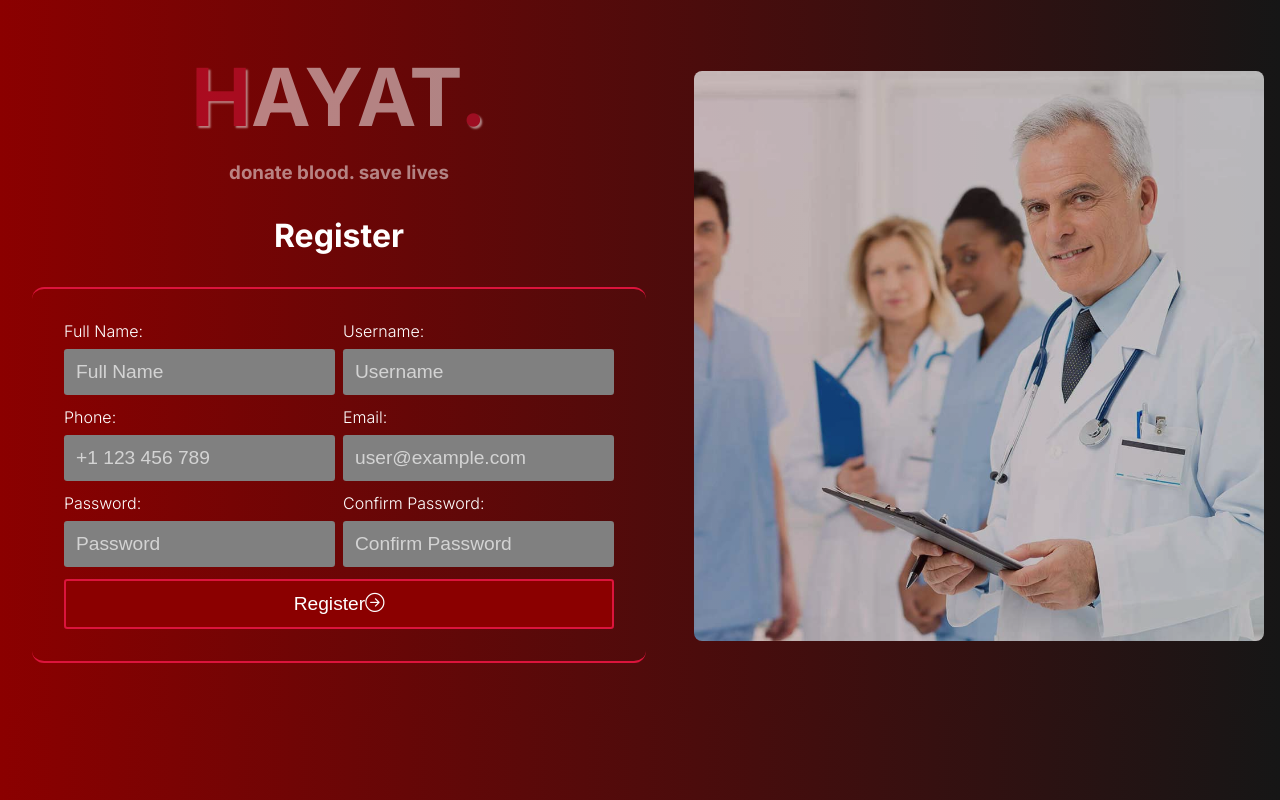
After one commit to Chareeef/HAYAT, a Python web app: template templates/register.html in a window 1280 px wide. The commit adds this page. Run offline with Jinja, Linux system fonts and the light colour scheme; the template is opened without the code that fills it, so the values that code supplies are empty.

Commit message:
feat: add register page

```diff
--- a/static/styles/main.css
+++ b/static/styles/main.css
@@ -157,6 +157,11 @@ header {
     }
 }
 
+.buttons {
+    display: flex;
+    gap: 1rem;
+
+
     .login_btn {
         padding: .2rem;
         border: 2px solid var(--tertiary-clr);
@@ -174,6 +179,26 @@ header {
     .login_btn:hover {
         scale: 1.1;
         transition: all 200ms ease;
+    }
+
+    .register_btn {
+        padding: .2rem;
+        border: 2px solid var(--tertiary-clr);
+        border-radius: .375rem;
+        background-color: var(--primary-clr);
+        width: 10dvw;
+        font-size: 1.2rem;
+        font-weight: 100;
+        color: var(--secondary-clr);
+
+        cursor: pointer;
+        transition: all 500ms ease;
+    }
+
+    .register_btn:hover {
+        scale: 1.1;
+        transition: all 200ms ease;
+    }
 }
 
 .toggle_btn {
@@ -715,9 +740,144 @@ section:nth-child(odd) {
 }
 
 
+/* ====================================
+        REGISTER PAGE
+=======================================*/
+
+
+.register {
+    display: flex;
+    justify-content: space-between;
+    columns: 2;
+    height: 100%;
+
+    .register_content {
+        flex: 6;
+        display: flex;
+        align-items: center;
+        flex-direction: column;
+        justify-content: space-between;
+        gap: 2rem;
+        padding-inline: 2rem;
+        margin-block: 3rem;
+
+        .register_title {
+            opacity: .5;
+            display: flex;
+            flex-direction: column;
+            align-items: center;
+            gap: 1rem;
+
+            .main_register_title,
+            .main_register_subtitle {
+                color: var(--secondary-clr);
+            }
+
+            .main_register_title {
+                font-size: 5rem;
+            }
+
+            .main_register_title::first-letter,
+            span {
+                color: var(--tertiary-clr);
+                text-shadow: 2px 2px 2px var(--secondary-clr);
+            }
+        }
+
+        .register_page_title {
+            font-size: 2rem;
+            text-align: center;
+        }
+
+
+    }
+
+    .register_form {
+        min-width: 35dvw;
+        padding-inline: 2rem;
+        padding-block: 2rem;
+        display: flex;
+        flex-direction: column;
+        justify-content: center;
+        gap: .75rem;
+
+        border-radius: .75rem;
+        border-block: 2px solid var(--tertiary-clr);
+
+        >div {
+            display: flex;
+            flex: 1 0 0;
+            gap: .5rem;
+            justify-content: space-between;
+            /* align-items: center; */
+
+            .group {
+                display: flex;
+                flex-direction: column;
+
+                >label{
+                    font-weight: 300;
+                    padding-block-end: .5rem;
+                }
+
+                >input {
+                    border-radius: .2rem;
+                    padding: .75rem;
+                    font-size: 1.2rem;
+                    color: black;
+                    background-color: grey;
+                }
+
+                >input::placeholder {
+                    color: lightgrey;
+                }
+            }
+
+        }
+
+        .submit {
+            border-radius: .2rem;
+            padding: .75rem;
+            font-size: 1.2rem;
+
+            background-color: var(--primary-clr);
+            border: 2px solid var(--tertiary-clr);
+            color: var(--secondary-clr);
+            min-width: calc(0.5 * 20dvh)
+            transition: all 500ms ease;
+        }
+
+        .submit:hover {
+            box-shadow: 0 2px 0 var(--secondary-clr);
+            scale: 1.08;
+            transition: all 200ms ease;
+        }
+    }
+
+
+    .register_hero_image {
+
+        display: flex;
+        flex: 6;
+        align-items: center;
+        justify-content: center;
+        margin: 0;
+        margin: 1rem;
+        border-radius: .75rem;
+
+        >img {
+            width: 100%;
+            height: 10-dvh;
+            object-fit: cover;
+            background-repeat: no-repeat;
+            opacity: .75;
+            border-radius: .5rem;
+        }
+    }
 
 
 
+}
 
 
 
@@ -856,7 +1016,7 @@ section:nth-child(odd) {
 
     /* ===== login page ===== */
 
-    .login{
+    .login {
         overflow-x: hidden;
 
 
@@ -864,7 +1024,7 @@ section:nth-child(odd) {
             display: none;
         }
 
-        .login_content{
+        .login_content {
             padding-inline: .5rem;
         }
     }
--- a/templates/index.html
+++ b/templates/index.html
@@ -43,7 +43,10 @@
             <a href="#stations" class="menu_item">Stations</a>
             <a href="#contact" class="menu_item">Contact</a>
         </nav>
-        <button class="login_btn" type="button"><a href="login.html">Login</a></button>
+        <div class="buttons">
+            <button class="login_btn" type="button"><a href="login.html">Login</a></button>
+        <button class="register_btn" type="button"><a href="register.html">Register</a></button>
+        </div>
         <div class="toggle_btn">
             &backcong;
         </div>
--- /dev/null
+++ b/templates/register.html
@@ -0,0 +1,91 @@
+<!DOCTYPE html>
+<html lang="en">
+
+<head>
+    <meta charset="UTF-8">
+    <meta name="viewport" content="width=device-width, initial-scale=1.0">
+    <meta http-equiv="X-UA-Compatible" content="IE=7">
+    <meta http-equiv="X-UA-Compatible" content="ie=edge">
+    <!-- <meta http-equiv="refresh" content="0; url=http://example.com"> -->
+
+
+    <meta name="description" content="">
+    <meta name="keywords" content="">
+
+    <title>Register | Hayat</title>
+    <link rel="shortcut icon" href="favicon.ico" type="image/x-icon">
+
+    <!-- icons -->
+    <link rel="stylesheet" href="https://cdn.jsdelivr.net/npm/bootstrap-icons@1.11.3/font/bootstrap-icons.min.css">
+
+
+    <!-- font -->
+    <link rel="preconnect" href="https://fonts.googleapis.com">
+    <link rel="preconnect" href="https://fonts.gstatic.com" crossorigin>
+    <link href="https://fonts.googleapis.com/css2?family=Inter:wght@100;200;300;400;500;600;700;800;900&display=swap"
+        rel="stylesheet">
+
+    <!-- icons -->
+    <link rel="stylesheet" href="https://cdn.jsdelivr.net/npm/bootstrap-icons@1.11.3/font/bootstrap-icons.min.css">
+
+    <!-- css -->
+    <link rel="stylesheet" href="../static/styles/main.css">
+
+</head>
+
+<body style="margin-block: 0;">
+
+    <div class="register">
+
+        <div class="register_content">
+            <div class="register_title">
+                <h1 class="main_register_title">HAYAT<span>.</span></h1>
+                <h3 class="main_register_subtitle">donate blood. save lives</h3>
+            </div>
+            <h1 class="register_page_title">Register</h1>
+            <form class="register_form">
+                <div>
+                    <div class="group">
+                        <label for="name">Full Name:</label>
+                        <input type="text" name="name" id="name" placeholder="Full Name" required />
+                    </div>
+                    <div class="group">
+                        <label for="username">Username:</label>
+                        <input type="text" name="username" id="userName" placeholder="Username" required />
+                    </div>
+                </div>
+
+                <div>
+                    <div class="group">
+                        <label for="phone">Phone:</label>
+                        <input type="tel" name="phone" id="phone" placeholder="+1 123 456 789" required />
+                    </div>
+                    <div class="group">
+                        <label for="email">Email:</label>
+                        <input type="email" name="email" id="email" placeholder="user@example.com" required />
+                    </div>
+                </div>
+
+                <div>
+                    <div class="group">
+                        <label for="password">Password:</label>
+                        <input type="password" name="password" id="password" placeholder="Password" required>
+                    </div>
+                    <div class="group">
+                        <label for="confirmpassword">Confirm Password:</label>
+                        <input type="password" name="confirmpassword" id="confirmPassword"
+                            placeholder="Confirm Password" required>
+                    </div>
+                </div>
+
+        <button class="submit" type="submit">Register<i class="bi bi-arrow-right-circle"></i></button>
+        </form>
+    </div>
+    <div class="register_hero_image">
+        <img src="../static/images/doctors.jpg" alt="">
+    </div>
+    </div>
+
+</body>
+
+</html>
```
Lines whose indentation alone changed are shown as unchanged.
